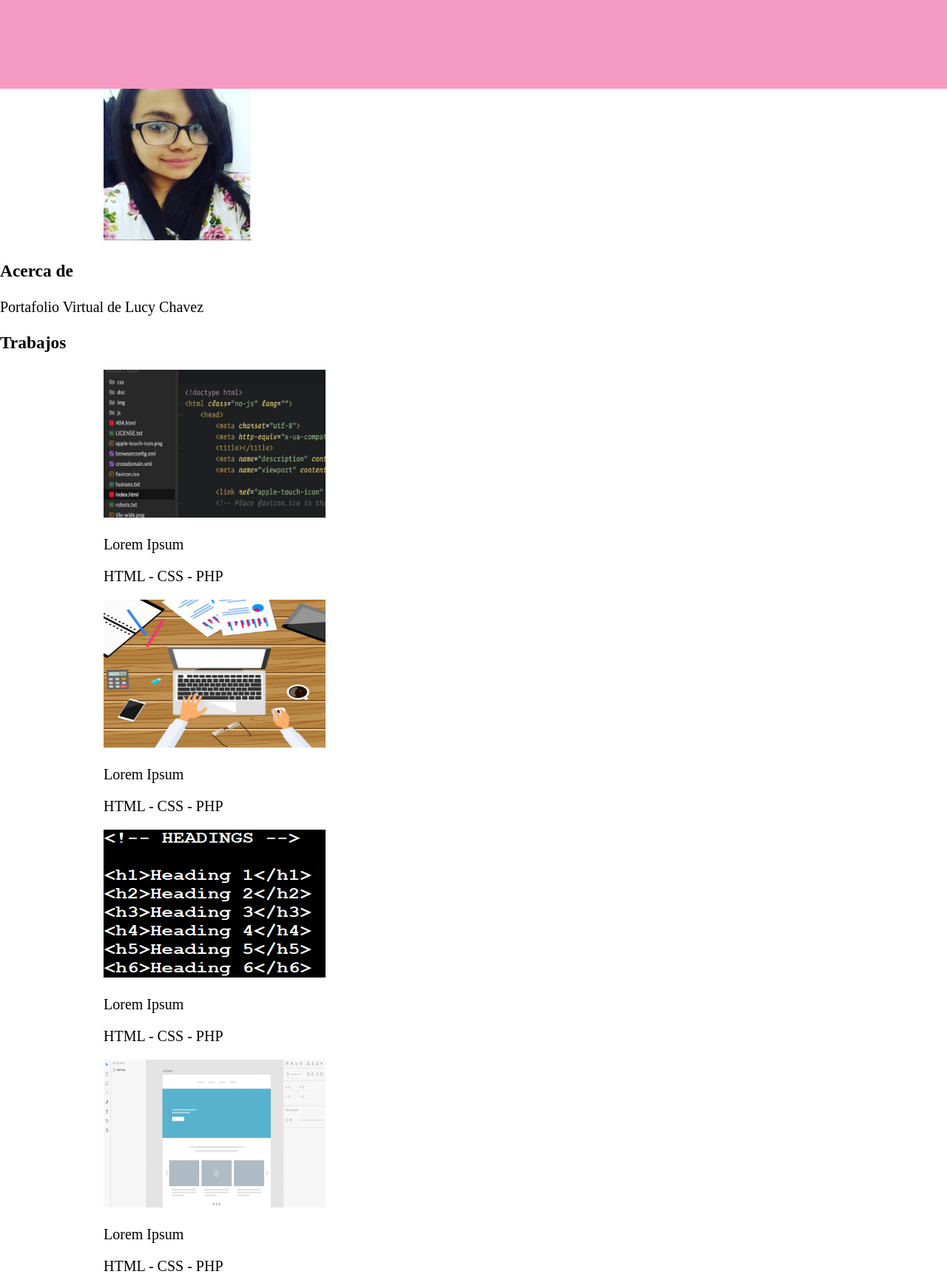
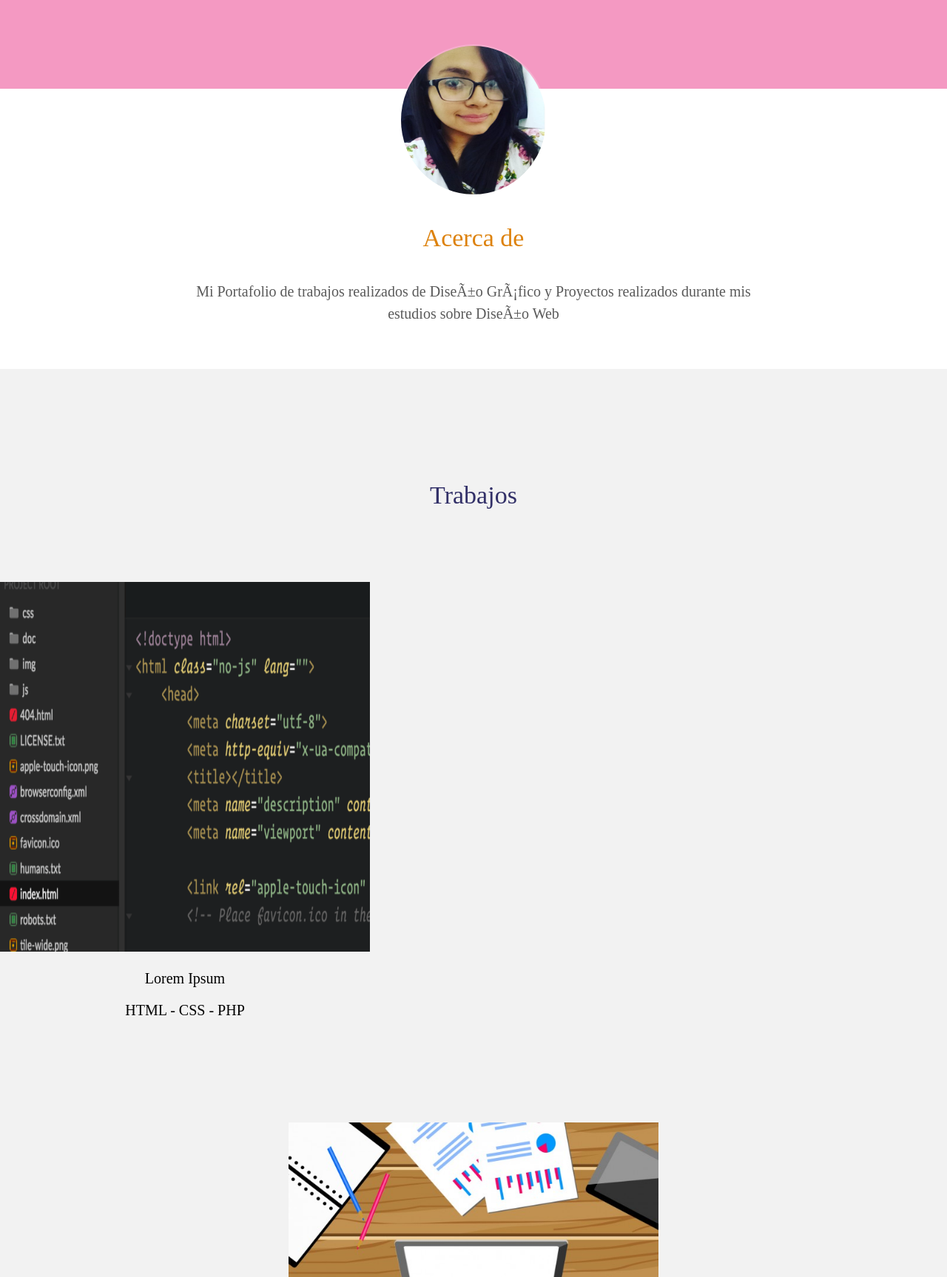
Before and after one commit to lucychavz/Portafolio, a plain HTML site: page index.html in a window 1280 px wide. Shown: the part 480-2207 px from the top of the page at 74% size. Drawn offline with Linux system fonts and the light colour scheme; a web font is replaced by a local one.

Commit message:
Ordenando el cod

```diff
--- a/css/style.css
+++ b/css/style.css
@@ -25,7 +25,7 @@ header{
 }
 
 header .menu {
-	margin:40px , 0;
+	margin:40px ,10px;
 	text-align: right;
 }
 
@@ -35,12 +35,12 @@ header .menu a {
 	padding-bottom: 9px;
 	display: inline-block;
 	text-decoration: none;
-	border-bottom: 2px solid transparent;
-	font-size: lem;
+	border-bottom: 10px solid transparent;
+	font-size: 1em;
 }
 
-header .menu a : hover{
-	border-bottom: 2px solid #fff;
+header .menu a : hover {
+	border-bottom: 5px solid #fff;
 }
 
 header .contenedor-texto {
@@ -52,10 +52,10 @@ header .contenedor-texto {
 
 header .contenedor-texto .texto{
 	border:2px solid rgba(255,255,255,0.5);
-	border-radius: 3px;
+	border-radius: 2px;
 	display: inline-block;
 	text-align: center;
-	padding: 20px 60px;
+	padding: 10px 50px;
 }
 header .contenedor-texto .texto h1,
 header .contenedor-texto .texto h2 {
@@ -72,15 +72,23 @@ header .contenedor-texto .texto .nombre {
 header .contenedor-texto .texto .profesion {
 	font-size: 25px;
 	line-height: 0px;
+
 }
-/**********MAIN*********/
+
+
+/*------------MAIN-----------*/
+
+.main {
+	text-align: center;
+}
+
 .main .contenedor{
 	overflow: visible;
 }
 
 .main .acerca-de{
 	text-align: center;
-	background: #ccc;
+	/*background: #ccc; borrar despues*/
 }
 .main .acerca-de .foto{
 	margin-top: -60px;
@@ -89,15 +97,55 @@ header .contenedor-texto .texto .profesion {
 .main .acerca-de .foto img{
 	vertical-align: top;
 	border-radius: 50%;
-	border: 5px solid rgba(255,255,255,0.2);
+	border: 2px solid rgba(255,255,255,0.2);
 }
 
-.main .acerca-de .texto {
+.main .acerca-de .title {
 	color: #5a5a5a;
-	font-weight: 600;
-	font-size: lem;
+	font-weight: 600px;
+	font-size: 1em;
 	line-height: 30px;
-	width: 80€;
+	width: 80%;
 	margin: 40px auto 60px auto;
 
 }
+.main .acerca-de .title .titulo {
+	font-size: 34px;
+	line-height: 34px;
+	margin-bottom: 40px;
+	font-weight: 300;
+	color: #dd820d;
+	text-align: center;
+}
+.main .acerde-de .title.bold {
+	color:#3895ea;
+	text-decoration: underline;
+}
+
+.main .trabajo {
+	background: #f2f2f2;
+	padding: 60px 0;
+}
+
+.main .trabajo .contenedor {
+	overflow: hidden;
+}
+
+.main .trabajo .titulo {
+	font-size: 34px;
+	line-height: 34px;
+	margin-bottom: 40px;
+	font-weight: 300;
+	color: #323068;
+	}
+
+.main .trabajo .contenedor-trabajo {
+	display: flex;
+	flex-direction: row;
+	flex-wrap: wrap;
+	justify-content: space-between;
+}
+.main .trabajo. .contenedor-trabajo .trabajo .thumb img{
+	width: 100%;
+	vertical-align: top;
+}
--- a/index.html
+++ b/index.html
@@ -10,9 +10,9 @@
 	</style>
 	<link rel="stylesheet" href="css/style.css">
 	<link rel="stylesheet" href="css/normalize.css">
-
 	<script src="https://use.fontawesome.com/2e4811dfef.js"></script>
 </head>
+
 <body>
 	<header>
 		<div class="contenedor">
@@ -30,27 +30,39 @@
 		</div>
 	</header>
 
-		<section class="menu">
-			<section class="acerca-de"></section>
+	<section class="main">
+		<section class="acerca-de">
 			<div class="contenedor">
-			<div class="foto"></div>
+				<div class="foto">
 					<img src="img/Captura.png" width="200px" height="205px" alt="Lucy Chavez">
 				</div>
 
-			<div class="texto">
+				<div class="title">
 					<h3 class="titulo">Acerca de</h3>
-				<p><span class="bold"> Portafolio Virtual</span> de Lucy Chavez</p>
+					<p> Mi <span class="bold"> Portafolio de trabajos </span> realizados de Diseño Gráfico y Proyectos realizados durante mis estudios sobre Diseño Web </p>
 				</div>
 			</div>
 		</section>
 
-		<section class="trabajos">
-			<div class="trabajos">
+
+		<div class="trabajo">
+			<section class="trabajo">
 				<h3 class="titulo">Trabajos</h3>
-				<div class="contenedor">
+				<div class="contenedor-trabajo">
 					<div class="trabajo">
 						<div class="thumb">
-							<img src="img/work/1.png" width="300" height="200">
+							<img src="img/work/1.png" width="500" height="500">
+						</div>
+						<div class="descripcion">
+							<p class="nombre">Lorem Ipsum</p>
+							<p class="categoria">HTML - CSS - PHP</p>
+						</div>
+					</div>
+				</div>
+
+				<div class="trabajo">
+					<div class="thumb">
+						<img src="img/work/2.jpg" width="500" height="500">
 					</div>
 					<div class="descripcion">
 						<p class="nombre">Lorem Ipsum</p>
@@ -60,17 +72,7 @@
 
 				<div class="trabajo">
 					<div class="thumb">
-							<img src="img/work/2.jpg" width="300" height="200">
-							</div>
-							<div class="descripcion">
-								<p class="nombre">Lorem Ipsum</p>
-								<p class="categoria">HTML - CSS - PHP</p>
-							</div>
-					</div>
-
-					<div class="trabajo">
-						<div class="thumb">
-							<img src="img/work/3.png" width="300" height="200">
+						<img src="img/work/3.png" width="500" height="500">
 					</div>
 					<div class="descripcion">
 						<p class="nombre">Lorem Ipsum</p>
@@ -79,7 +81,7 @@
 				</div>
 				<div class="trabajo">
 					<div class="thumb">
-							<img src="img/work/4.png" width="300" height="200">
+						<img src="img/work/4.png" width="500" height="500">
 					</div>
 					<div class="descripcion">
 						<p class="nombre">Lorem Ipsum</p>
@@ -88,19 +90,19 @@
 				</div>
 				<div class="trabajo">
 					<div class="thumb">
-							<img src="img/work/5.jpg" width="300" height="200">
+						<img src="img/work/5.jpg" width="500" height="500">
 					</div>
 					<div class="descripcion">
 						<p class="nombre">Lorem Ipsum</p>
 						<p class="categoria">HTML - CSS - PHP</p>
 					</div>
 				</div>
-					<div class="trabajos">
+				<div class="trabajo">
 					<h3 class="titulo">Trabajos</h3>
 					<div class="contenedor-trabajos">
 						<div class="trabajo">
 							<div class="thumb">
-							<img src="img/work/6.jpg" width="300" height="200">
+								<img src="img/work/6.jpg" width="500" height="500">
 							</div>
 							<div class="descripcion">
 								<p class="nombre">Lorem Ipsum</p>
@@ -109,7 +111,7 @@
 						</div>
 						<div class="trabajo">
 							<div class="thumb">
-							<img src="img/work/7.jfif" width="300" height="200">
+								<img src="img/work/7.jfif" width="500" height="500">
 							</div>
 							<div class="descripcion">
 								<p class="nombre">Lorem Ipsum</p>
@@ -118,17 +120,17 @@
 						</div>
 						<div class="trabajo">
 							<div class="thumb">
-							<img src="img/work/8.jpg" width="300" height="200">
+								<img src="img/work/8.jpg" width="500" height="500">
 							</div>
 							<div class="descripcion">
 								<p class="nombre">Lorem Ipsum</p>
 								<p class="categoria">HTML - CSS - PHP</p>
 							</div>
 						</div>
-
 					</div>
 				</div>
 			</section>
+		</div>
 	</section>
 
 
```
Lines whose indentation alone changed are shown as unchanged.
